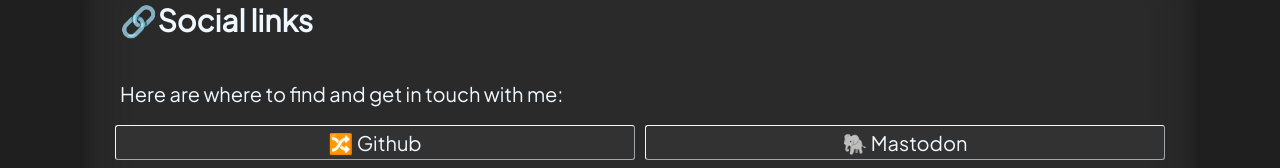
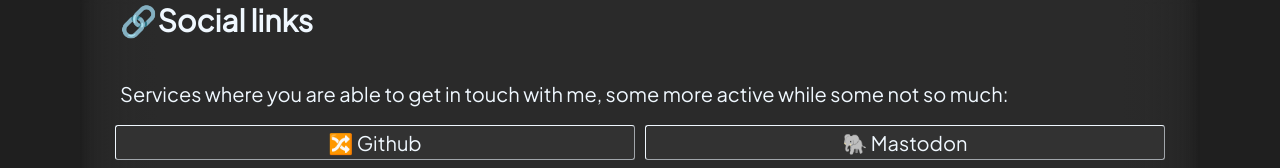
Before and after one commit to Kraafter/Kraaftersite-v3, a SvelteKit app: page /link in a window 1280 px wide. Shown: the part 141-309 px from the top of the page. Built offline with nearby package versions, Linux system fonts and the light colour scheme; a web font is replaced by a local one.

Commit message:
Revised page descriptions

```diff
--- a/src/routes/blog/+page.svelte
+++ b/src/routes/blog/+page.svelte
@@ -20,7 +20,7 @@
 <!-- Posts -->
 <section class="main blur full">
     <p class="text1" style="padding-top: 10px;">💬Blog</p>
-    <p class="text2 pagedesc">Blog where I will be putting my random thougts and development progresses. All views are my own.</p>
+    <p class="text2 pagedesc">My personal blog page where I put my thougts on certain topics and write about my experiences. All views are my own.</p>
     <hr style="visibility:visible; width: 100%; border-top: 1px solid aliceblue">
 	<ul class="posts" style="list-style-type: none; padding-left:0">
 		{#each data.posts as post}
--- a/src/routes/link/+page.svelte
+++ b/src/routes/link/+page.svelte
@@ -17,7 +17,7 @@
 <main class="blur full">
     <div class="main">
         <p class="text1">🔗Social links</p>
-        <p class="text2">Here are where to find and get in touch with me:</p>
+        <p class="text2">Services where you are able to get in touch with me, some more active while some not so much:</p>
     </div>
     <div class="main4 top">
         <a href="https://github.com/Kraafter/" target="_blank" class="linkitem2">
@@ -76,7 +76,7 @@
                 </li>
                 <li class="text2" style="padding: 0;">
                     <p class="text2" style="padding: 0;">
-                        <a href="https://www.facebook.com/profile.php?id=100082218231911" target="_blank" class="text2">🇫 Facebook</a>
+                        <a href="https://www.facebook.com/profile.php?id=100082218231911" target="_blank" class="text2">🇫  Facebook</a>
                     </p>
                 </li>
     </div>
```
